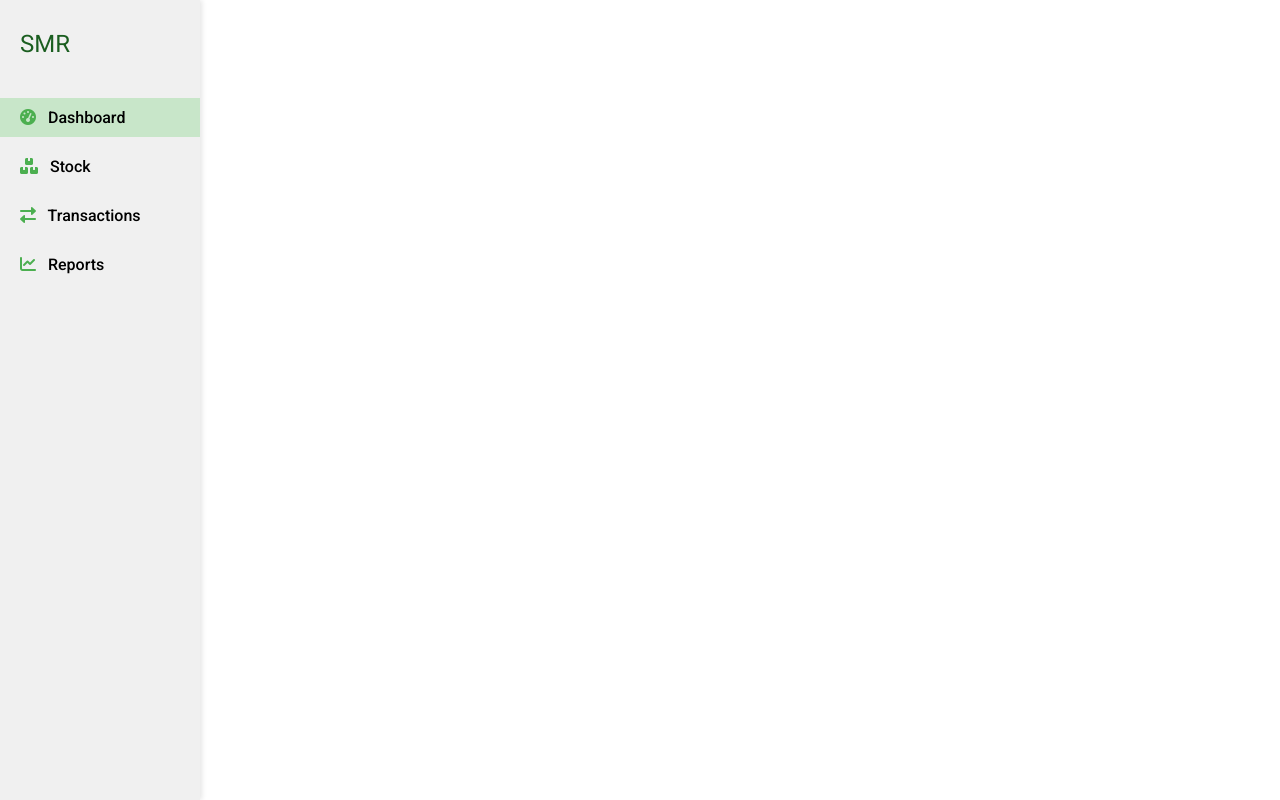
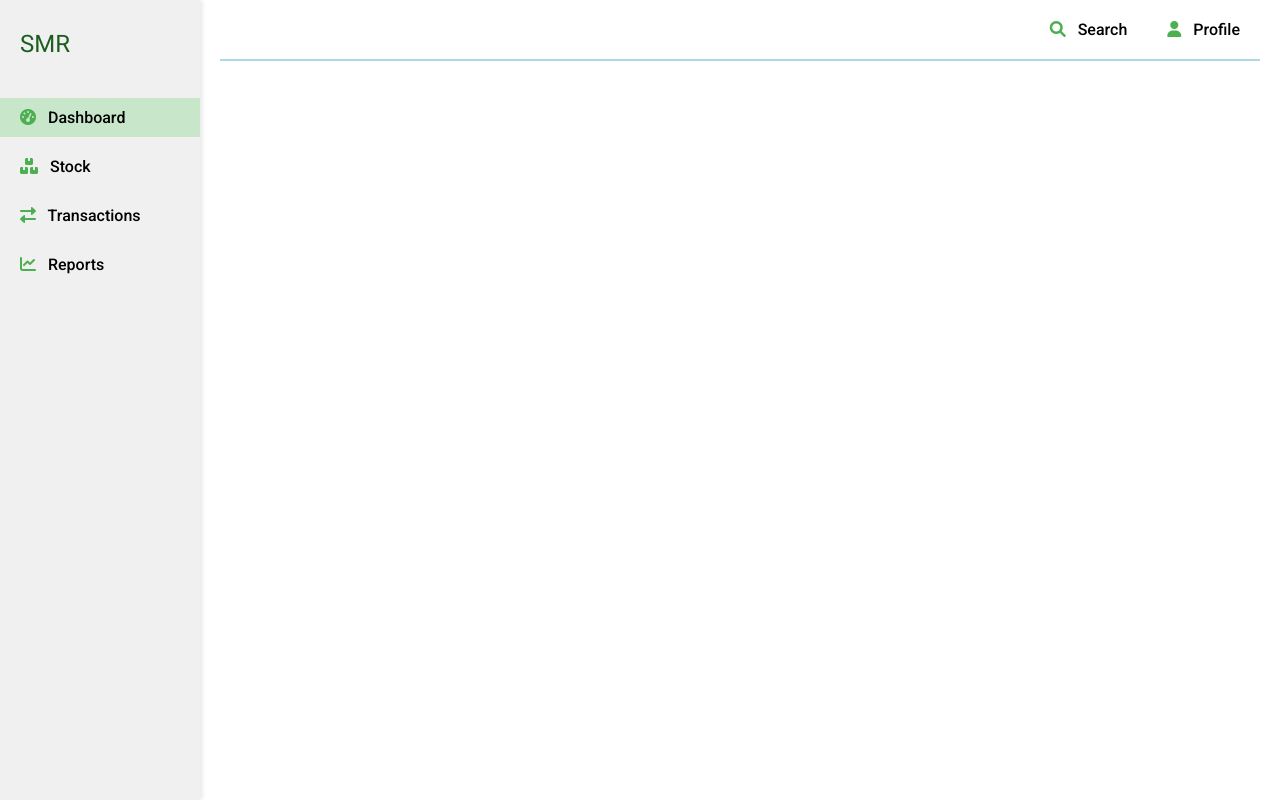
Before and after one commit to KothaNikhil/rice-factory-management, an Angular app: page /dashboard in a window 1280 px wide. Built offline with nearby package versions, Linux system fonts and the light colour scheme.

Commit message:
Update app layout with new top navigation menu and adjust content styling

```diff
--- a/src/app/app.component.html
+++ b/src/app/app.component.html
@@ -11,7 +11,12 @@
             <a routerLink="/reports" routerLinkActive="active-link"><i class="fas fa-chart-line menu-icon"></i> Reports</a>
         </nav>
     </div>
-    <div class="content">
-        <router-outlet></router-outlet>
+    <div class="body">
+        <nav class="nav-links top-menu" align="end">
+            <a routerLink="/search" routerLinkActive="active-link"><i class="fas fa-search menu-icon"></i> Search</a>
+            <a routerLink="/profile" routerLinkActive="active-link"><i class="fas fa-user menu-icon"></i> Profile</a>
+        </nav>
+        <hr style="border: 0.5px solid rgb(173, 216, 230);">
+        <router-outlet class="content"></router-outlet>
     </div>
 </div>
--- a/src/app/app.component.scss
+++ b/src/app/app.component.scss
@@ -55,9 +55,16 @@
     height: 20px;
 }
 
-.content {
+.body {
     flex: 1;
     padding: 20px;
     overflow-y: auto;
-    margin-left: 200px;
 }
+
+.content{
+    margin-left: 100px;
+}
+
+.top-menu{
+    margin-bottom: 20px;
+}
```
